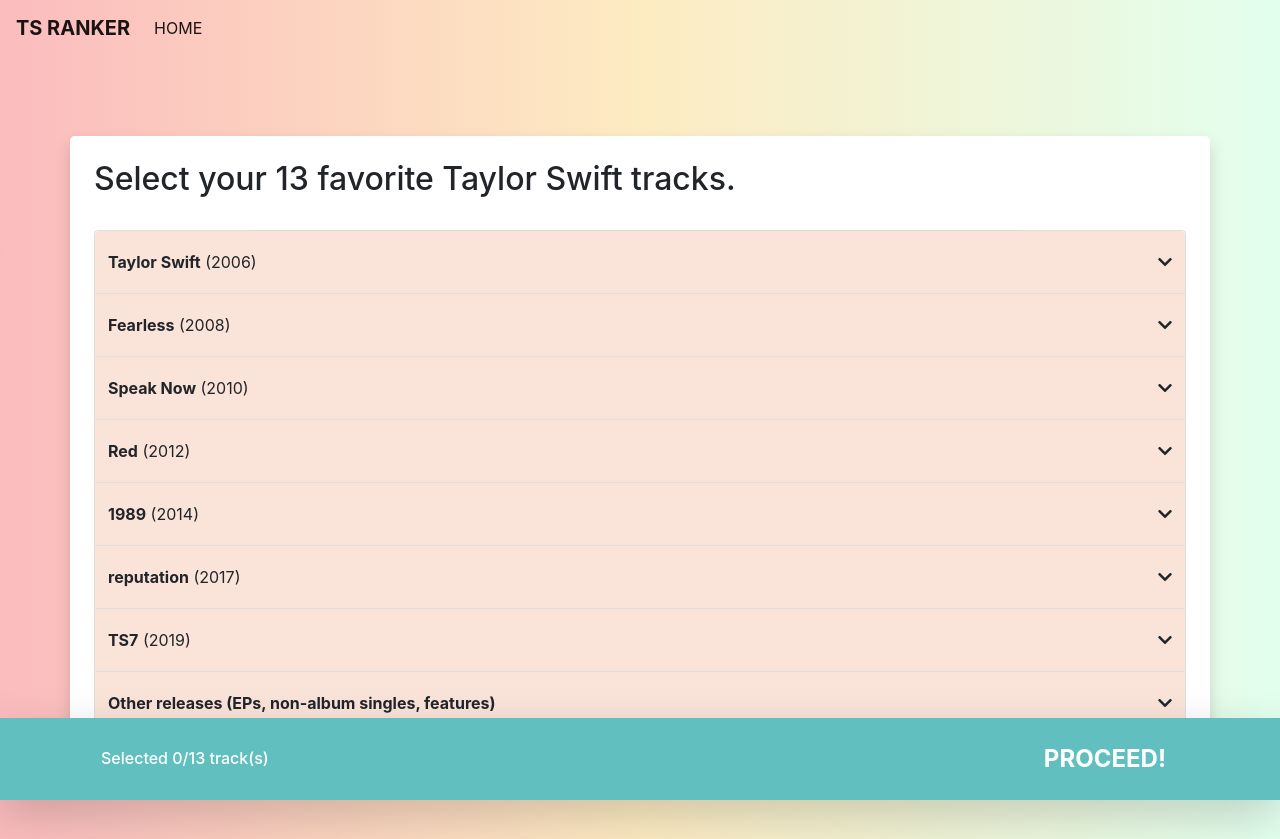
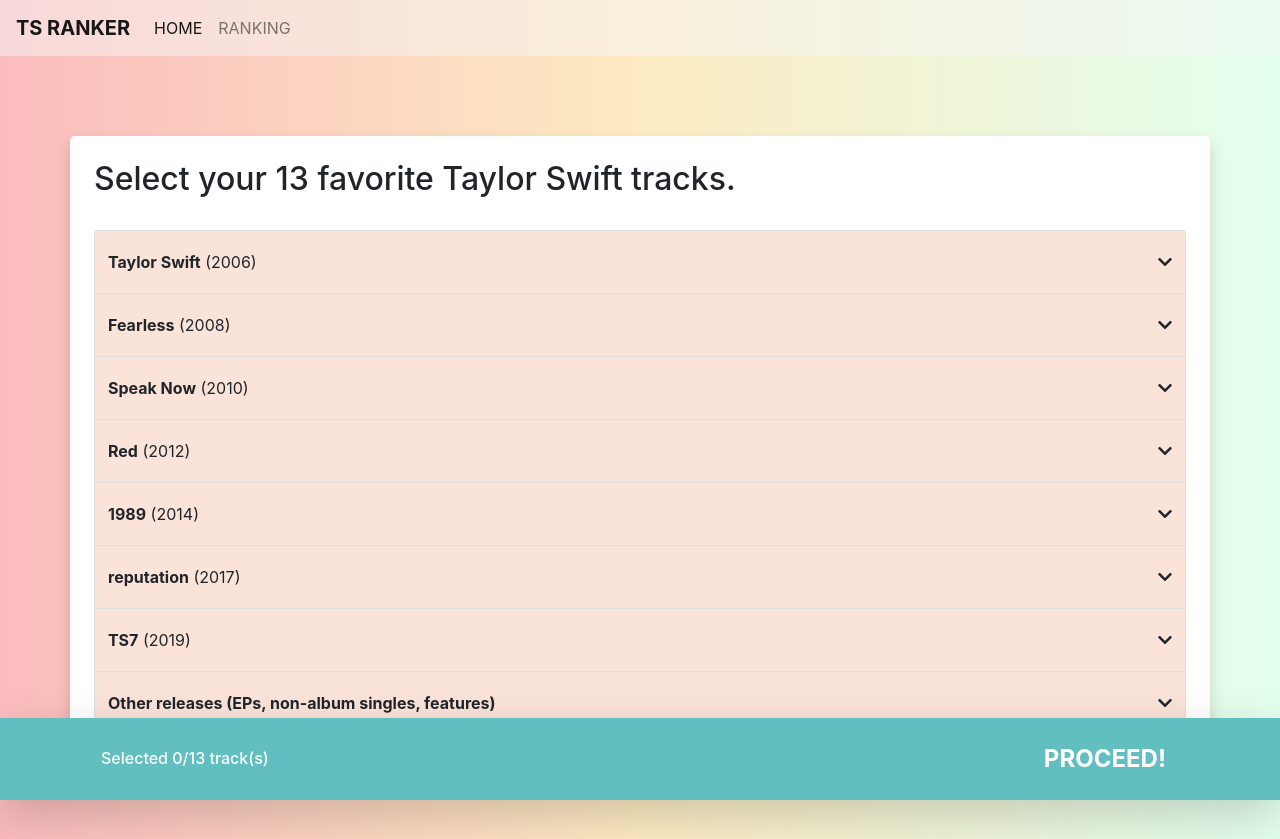
Before and after one commit to JRobsonJr/ts-ranked, a React (Create React App) app: page / in a window 1280 px wide. Built offline with nearby package versions, Linux system fonts and the light colour scheme.

Commit message:
Update Navbar styles and add link to ranking

```diff
--- /dev/null
+++ b/src/components/app/Navbar.css
@@ -0,0 +1,3 @@
+.navbar {
+    background-color: rgba(245, 245, 245, 0.5);
+}
--- a/src/components/app/Navbar.js
+++ b/src/components/app/Navbar.js
@@ -1,4 +1,6 @@
 import React from 'react';
+
+import './Navbar.css';
 
 const Navbar = () => (
     <nav className="navbar navbar-expand-lg navbar-light">
@@ -25,7 +27,6 @@
 );
 
 const NavbarLinkList = () => (
-
     <div className="collapse navbar-collapse" id="navbarSupportedContent">
         <ul className="navbar-nav mr-auto">
             <li className="nav-item active">
@@ -33,6 +34,11 @@
                     HOME <span className="sr-only">(current)</span>
                 </a>
             </li>
+            <li className="nav-item">
+                <a className="nav-link" href="/ranking">
+                    RANKING
+                </a>
+            </li>
         </ul>
     </div>
 );
```
Lines whose indentation alone changed are shown as unchanged.
